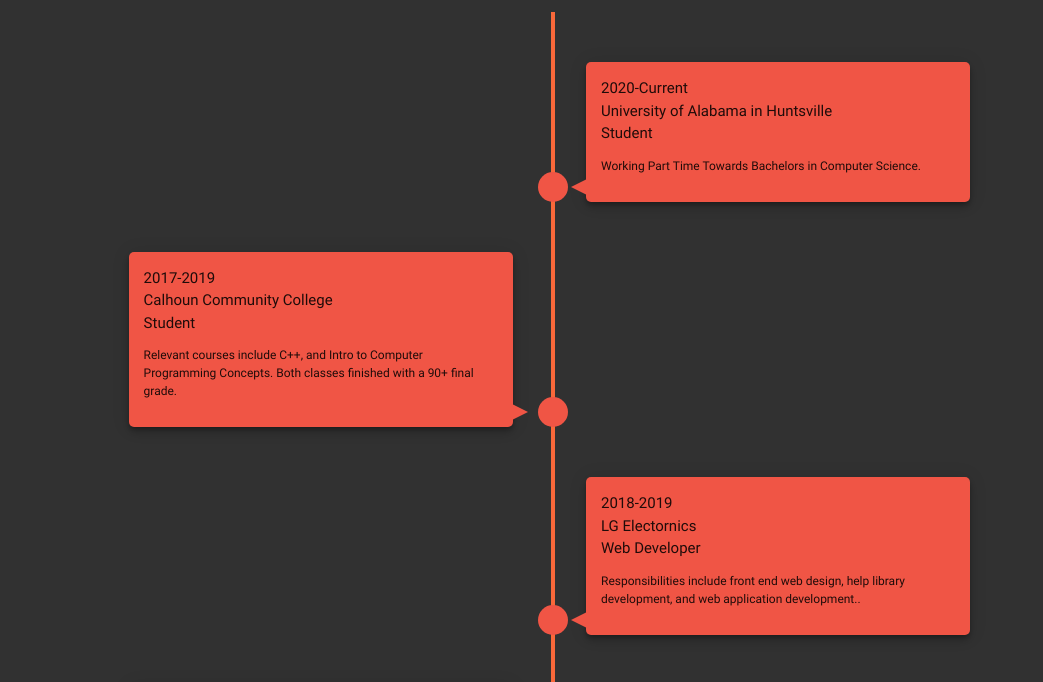
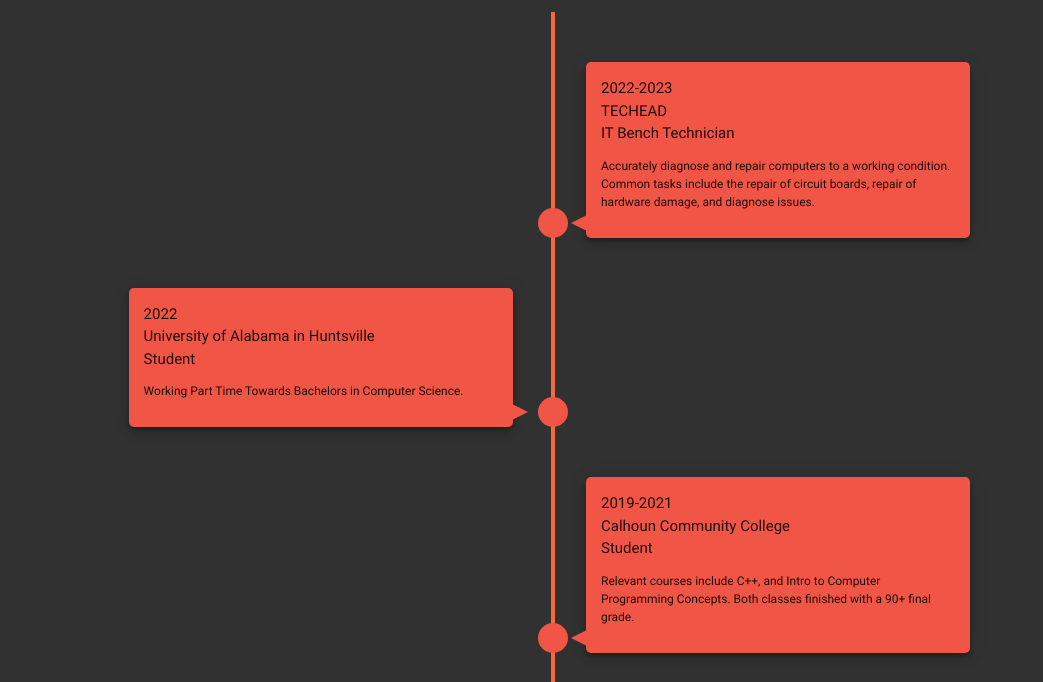
Before and after one commit to ahmedansari153/ahmedansari153.github.io, a plain HTML site: page index.html in a window 1280 px wide. Shown: the part 947-1629 px from the top of the page, without its empty margins (237-1280 px from the left). Drawn offline with nearby package versions, Linux system fonts and the light colour scheme; animation ran at ten frames a second.

Commit message:
Update index.html

```diff
--- a/index.html
+++ b/index.html
@@ -310,7 +310,15 @@
               <ul>
                 <li>
                   <div class="z-depth-3">
-                    <time class="timeHead">2020-Current</time><br/>
+                    <time class="timeHead">2022-2023</time><br/>
+                    <span class="timeHead">TECHEAD</span><br/>
+                    <span class="timeHead">IT Bench Technician</span><br/>
+                    <p class="timeDescription">Accurately diagnose and repair computers to a working condition. Common tasks include the repair of circuit boards, repair of hardware damage, and diagnose issues.</p>
+                  </div>
+                </li>
+                <li>
+                  <div class="z-depth-3">
+                    <time class="timeHead">2022</time><br/>
                     <span class="timeHead">University of Alabama in Huntsville</span><br/>
                     <span class="timeHead">Student</span><br/>
                     <p class="timeDescription">Working Part Time Towards Bachelors in Computer Science.</p>
@@ -318,7 +326,7 @@
                 </li>
                 <li>
                   <div class="z-depth-3">
-                    <time class="timeHead">2017-2019</time><br/>
+                    <time class="timeHead">2019-2021</time><br/>
                     <span class="timeHead">Calhoun Community College</span><br/>
                     <span class="timeHead">Student</span><br/>
                     <p class="timeDescription">Relevant courses include C++, and Intro to Computer Programming Concepts. Both classes finished with a 90+ final grade.</p>
```
